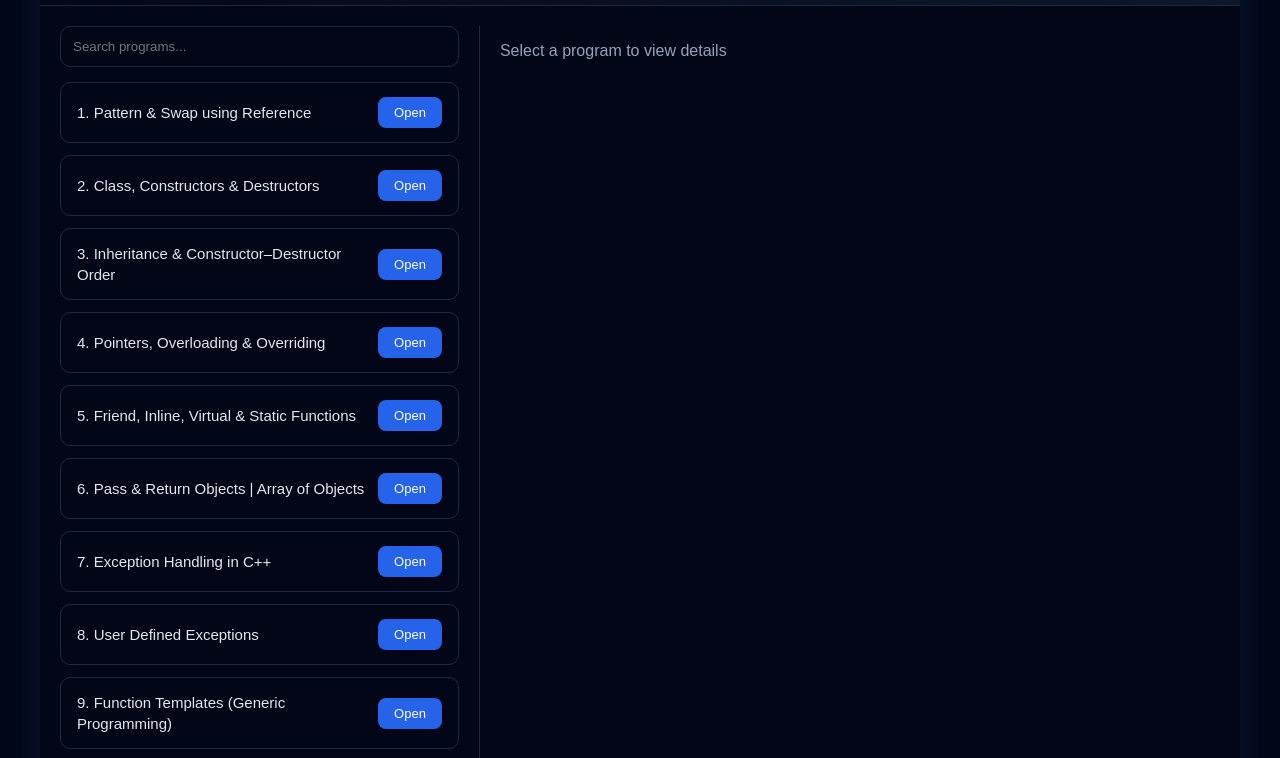
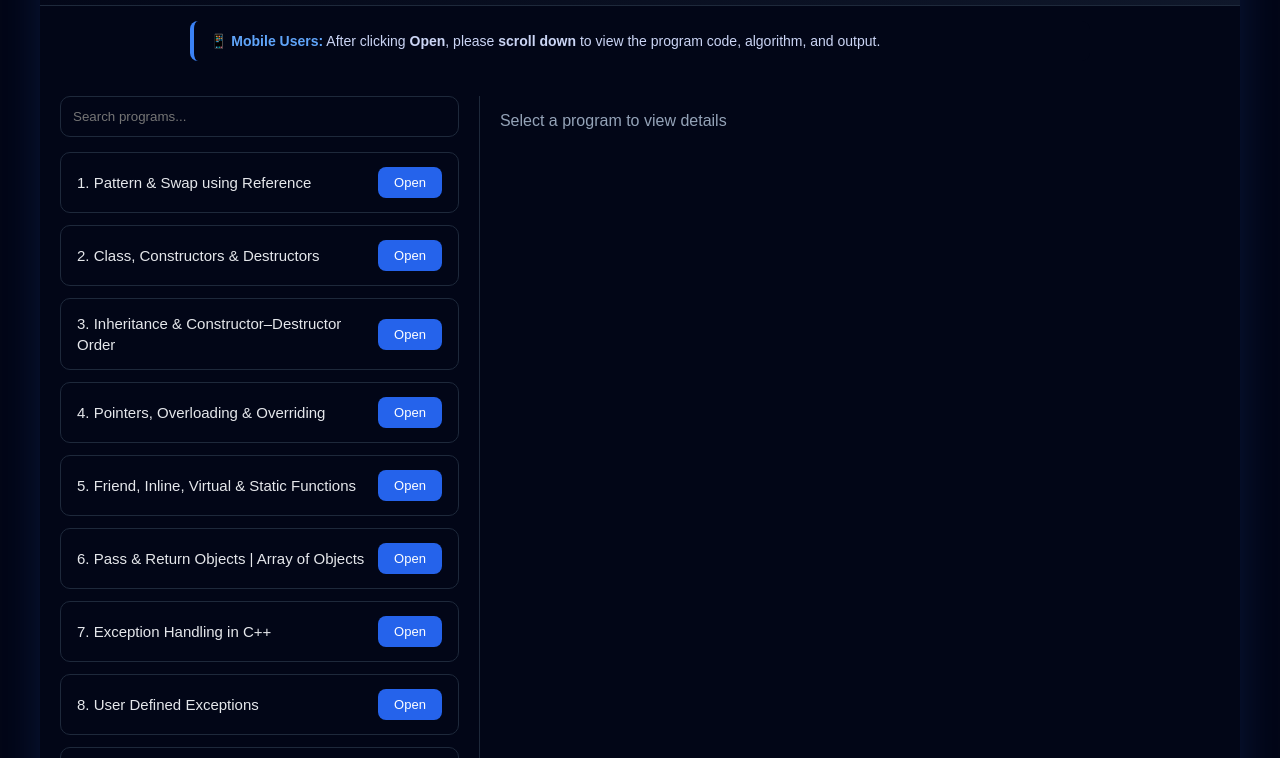
Before and after one commit to kvgopinr02/codegarage-frontend, a plain HTML site: page cplusprogram.html in a window 1280 px wide. Shown: the part 92-850 px from the top of the page. Drawn offline with Linux system fonts and the light colour scheme.

Commit message:
Updated cplusprogram page

```diff
--- a/cplusprogram.html
+++ b/cplusprogram.html
@@ -210,6 +210,21 @@ footer{
 <header>
     <h1>CodeGarage – C++ Programs</h1>
 </header>
+<!-- MOBILE NOTE -->
+<div style="
+    max-width:900px;
+    margin:15px auto;
+    padding:12px 16px;
+    background:#020617;
+    border-left:4px solid #3b82f6;
+    border-radius:8px;
+    font-size:14px;
+    color:#cbd5f5;
+">
+    <strong style="color:#60a5fa;">📱 Mobile Users:</strong>
+    After clicking <b>Open</b>, please <b>scroll down</b> to view the program code,
+    algorithm, and output.
+</div>
 
 <main>
 
```
